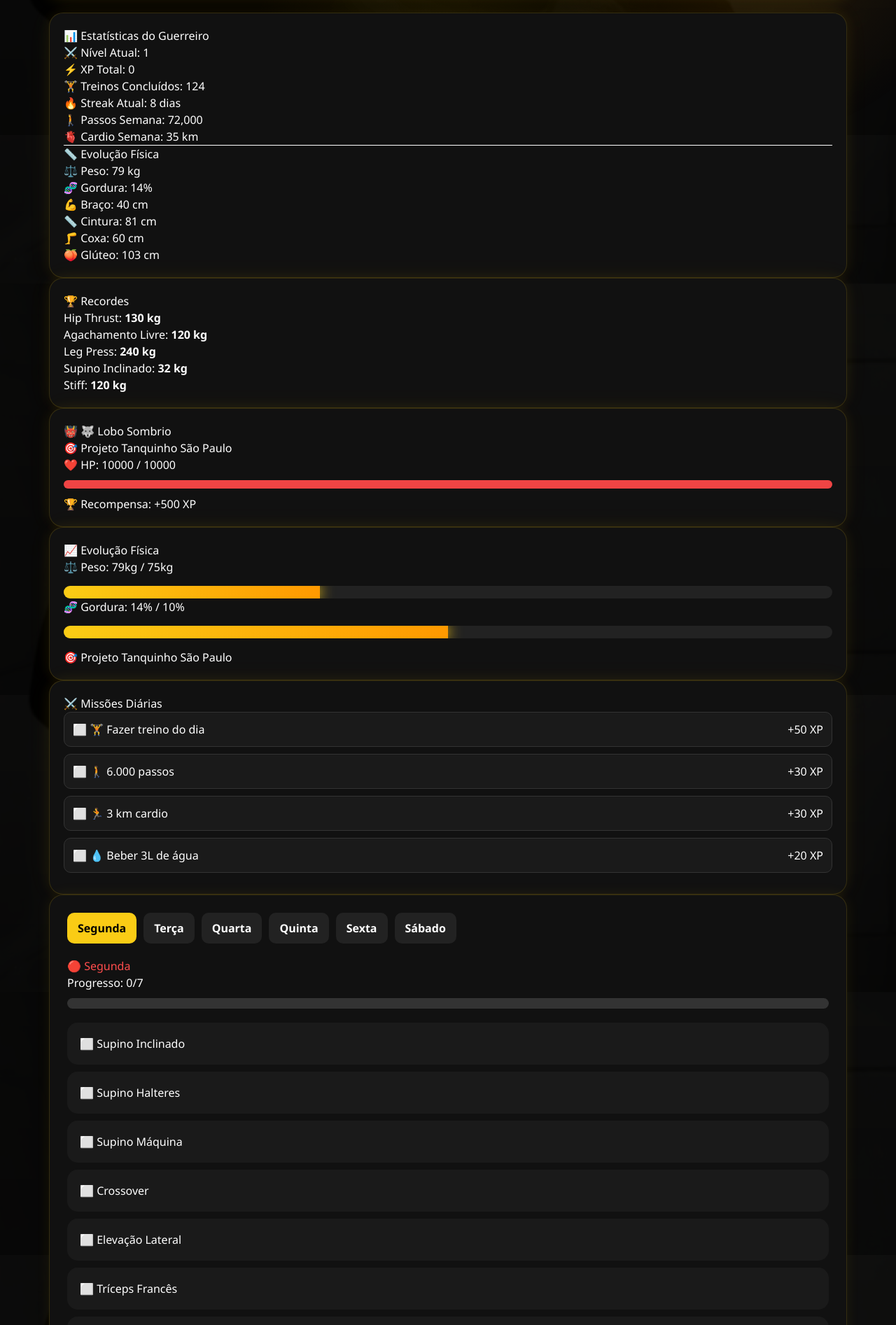
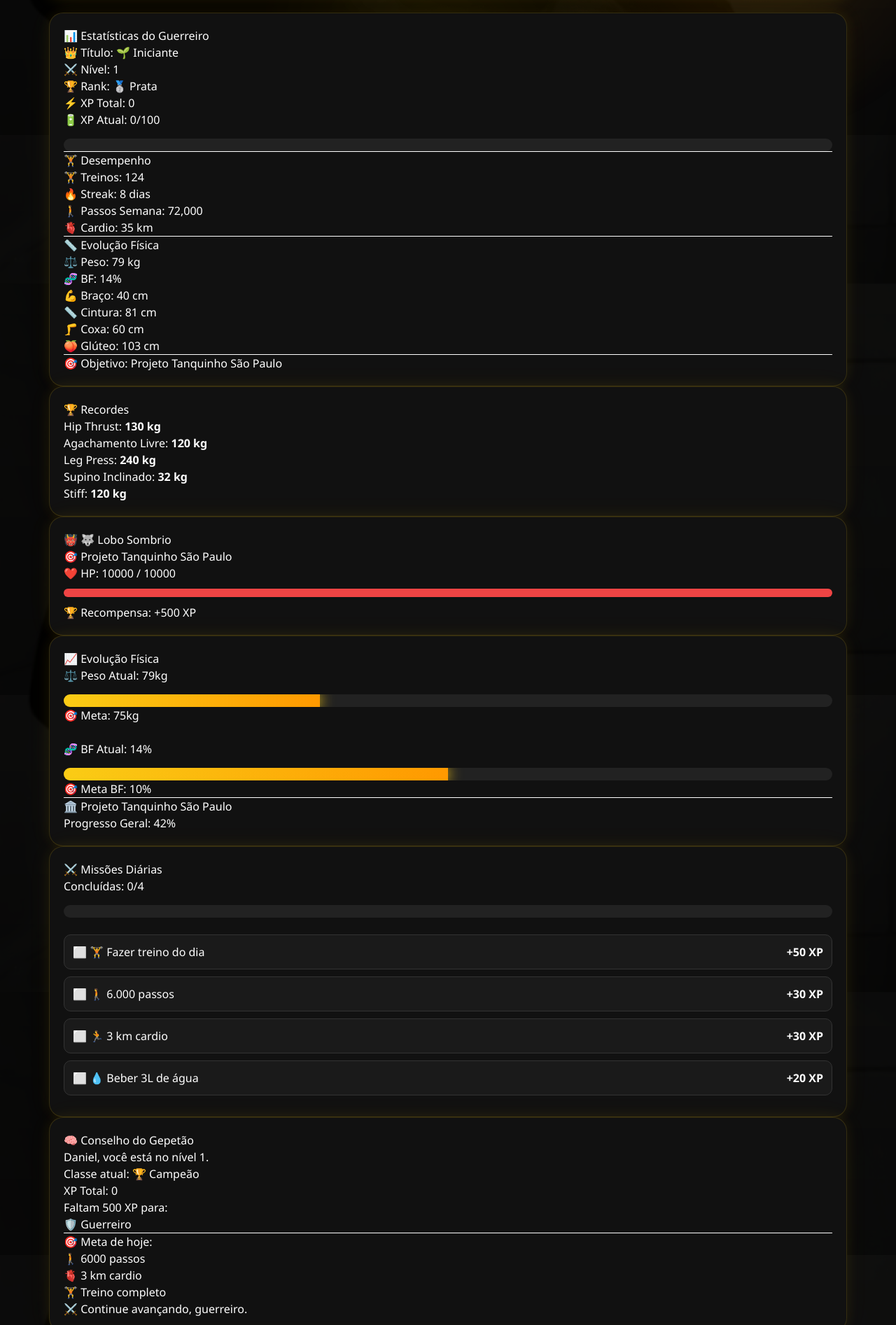
Before and after one commit to danielamaraldossantosneto-spec/ares-tracker, a React (Vite) app: page / in a window 1280 px wide. Shown: the part 607-2500 px from the top of the page at 70% size. Built offline with nearby package versions, Linux system fonts and the light colour scheme.

Commit message:
ARES V2 melhorias

```diff
--- a/src/App.jsx
+++ b/src/App.jsx
@@ -7,6 +7,7 @@ import AchievementsCard from "./components/AchievementsCard";
 import ProfileCard from "./components/ProfileCard";
 import StatsCard from "./components/StatsCard";
 import RecordsCard from "./components/RecordsCard";
+import MentorCard from "./components/MentorCard";
 import WorkoutCard from "./components/WorkoutCard";
 
 export default function App() {
@@ -67,6 +68,7 @@ export default function App() {
   <BossCard />
   <EvolutionCard />
   <MissionsCard />
+  <MentorCard />
 </div>
 
       <WorkoutCard />
--- a/src/components/EvolutionCard.jsx
+++ b/src/components/EvolutionCard.jsx
@@ -1,22 +1,28 @@
 export default function EvolutionCard() {
+  const pesoInicial = 81;
   const pesoAtual = 79;
   const pesoMeta = 75;
 
+  const gorduraInicial = 18;
   const gorduraAtual = 14;
   const gorduraMeta = 10;
 
   const progressoPeso =
-    ((81 - pesoAtual) / (81 - pesoMeta)) * 100;
+    ((pesoInicial - pesoAtual) /
+      (pesoInicial - pesoMeta)) *
+    100;
 
   const progressoGordura =
-    ((18 - gorduraAtual) / (18 - gorduraMeta)) * 100;
+    ((gorduraInicial - gorduraAtual) /
+      (gorduraInicial - gorduraMeta)) *
+    100;
 
   return (
     <div className="card">
       <h2>📈 Evolução Física</h2>
 
       <p>
-        ⚖️ Peso: {pesoAtual}kg / {pesoMeta}kg
+        ⚖️ Peso Atual: {pesoAtual}kg
       </p>
 
       <div className="xp-bar">
@@ -32,7 +38,13 @@ export default function EvolutionCard() {
       </div>
 
       <p>
-        🧬 Gordura: {gorduraAtual}% / {gorduraMeta}%
+        🎯 Meta: {pesoMeta}kg
+      </p>
+
+      <br />
+
+      <p>
+        🧬 BF Atual: {gorduraAtual}%
       </p>
 
       <div className="xp-bar">
@@ -47,8 +59,25 @@ export default function EvolutionCard() {
         />
       </div>
 
-      <p style={{ marginTop: "15px" }}>
-        🎯 Projeto Tanquinho São Paulo
+      <p>
+        🎯 Meta BF: {gorduraMeta}%
+      </p>
+
+      <hr />
+
+      <p>
+        🏛️ Projeto Tanquinho São Paulo
+      </p>
+
+      <p>
+        Progresso Geral:
+        {" "}
+        {Math.round(
+          (progressoPeso +
+            progressoGordura) /
+            2
+        )}
+        %
       </p>
     </div>
   );
--- /dev/null
+++ b/src/components/MentorCard.jsx
@@ -0,0 +1,86 @@
+import playerData from "../data/playerData";
+
+export default function MentorCard() {
+  const xpTotal =
+    Number(localStorage.getItem("ares_xp_total")) || 0;
+
+  let proximoTitulo = "🛡️ Guerreiro";
+  let falta = 500 - xpTotal;
+
+  if (xpTotal >= 500) {
+    proximoTitulo = "🏆 Campeão";
+    falta = 1500 - xpTotal;
+  }
+
+  if (xpTotal >= 1500) {
+    proximoTitulo = "🏛️ Titã";
+    falta = 3000 - xpTotal;
+  }
+
+  if (xpTotal >= 3000) {
+    proximoTitulo = "👑 Semideus";
+    falta = 5000 - xpTotal;
+  }
+
+  if (xpTotal >= 5000) {
+    proximoTitulo = "⚔️ Deus da Guerra";
+    falta = 10000 - xpTotal;
+  }
+
+  return (
+    <div className="card">
+      <h2>🧠 Conselho do Gepetão</h2>
+
+      <p>
+        Daniel, você está no nível{" "}
+        {playerData.nivel}.
+      </p>
+
+      <p>
+        Classe atual:
+        {" "}
+        {playerData.classe}
+      </p>
+
+      <p>
+        XP Total:
+        {" "}
+        {xpTotal}
+      </p>
+
+      <p>
+        Faltam{" "}
+        {Math.max(falta, 0)}
+        {" "}
+        XP para:
+      </p>
+
+      <p>
+        {proximoTitulo}
+      </p>
+
+      <hr />
+
+      <p>
+        🎯 Meta de hoje:
+      </p>
+
+      <p>
+        🚶 6000 passos
+      </p>
+
+      <p>
+        🫀 3 km cardio
+      </p>
+
+      <p>
+        🏋️ Treino completo
+      </p>
+
+      <p>
+        ⚔️ Continue avançando,
+        guerreiro.
+      </p>
+    </div>
+  );
+}
--- a/src/components/MissionsCard.jsx
+++ b/src/components/MissionsCard.jsx
@@ -82,9 +82,34 @@ function concluirMissao(missao) {
     );
   }
 
+  const progresso =
+    (concluidas.length /
+      missoes.length) *
+    100;
+
   return (
     <div className="card">
+
       <h2>⚔️ Missões Diárias</h2>
+
+      <p>
+        Concluídas:
+        {" "}
+        {concluidas.length}
+        /
+        {missoes.length}
+      </p>
+
+      <div className="xp-bar">
+        <div
+          className="xp-fill"
+          style={{
+            width: `${progresso}%`,
+          }}
+        />
+      </div>
+
+      <br />
 
       {missoes.map((m) => {
         const feita =
@@ -101,6 +126,7 @@ function concluirMissao(missao) {
               marginBottom: "10px",
               borderRadius: "10px",
               cursor: "pointer",
+
               background: feita
                 ? "rgba(34,197,94,.25)"
                 : "#1a1a1a",
@@ -112,11 +138,13 @@ border: feita
               transition: "0.3s",
             }}
           >
-            {feita ? "✅" : "⬜"} {m.nome}
+            {feita ? "✅" : "⬜"}{" "}
+            {m.nome}
 
             <span
               style={{
                 float: "right",
+                fontWeight: "bold",
               }}
             >
               +{m.xp} XP
@@ -124,6 +152,23 @@ transition: "0.3s",
           </div>
         );
       })}
+
+      {progresso === 100 && (
+        <div
+          style={{
+            marginTop: "15px",
+            padding: "10px",
+            borderRadius: "10px",
+            background:
+              "rgba(255,215,0,.15)",
+            border:
+              "1px solid gold",
+          }}
+        >
+          🏆 Todas as missões concluídas!
+        </div>
+      )}
+
     </div>
   );
 }
--- a/src/components/StatsCard.jsx
+++ b/src/components/StatsCard.jsx
@@ -7,12 +7,44 @@ export default function StatsCard() {
   const nivel =
     Math.floor(xpTotal / 100) + 1;
 
+  const xpAtual =
+    xpTotal % 100;
+
+  const xpProximoNivel = 100;
+
+  let titulo;
+
+  if (xpTotal >= 10000)
+    titulo = "⚔️ Deus da Guerra";
+  else if (xpTotal >= 5000)
+    titulo = "👑 Semideus";
+  else if (xpTotal >= 3000)
+    titulo = "🏛️ Titã";
+  else if (xpTotal >= 1500)
+    titulo = "🏆 Campeão";
+  else if (xpTotal >= 500)
+    titulo = "🛡️ Guerreiro";
+  else
+    titulo = "🌱 Iniciante";
+
+  const progressoNivel =
+    (xpAtual / xpProximoNivel) * 100;
+
   return (
     <div className="card">
+
       <h2>📊 Estatísticas do Guerreiro</h2>
 
       <p>
-        ⚔️ Nível Atual: {nivel}
+        👑 Título: {titulo}
+      </p>
+
+      <p>
+        ⚔️ Nível: {nivel}
+      </p>
+
+      <p>
+        🏆 Rank: {playerData.rank}
       </p>
 
       <p>
@@ -20,13 +52,34 @@ export default function StatsCard() {
       </p>
 
       <p>
-        🏋️ Treinos Concluídos:
+        🔋 XP Atual:
+        {" "}
+        {xpAtual}
+        /
+        {xpProximoNivel}
+      </p>
+
+      <div className="xp-bar">
+        <div
+          className="xp-fill"
+          style={{
+            width: `${progressoNivel}%`,
+          }}
+        />
+      </div>
+
+      <hr />
+
+      <h3>🏋️ Desempenho</h3>
+
+      <p>
+        🏋️ Treinos:
         {" "}
         {playerData.treinosConcluidos}
       </p>
 
       <p>
-        🔥 Streak Atual:
+        🔥 Streak:
         {" "}
         {playerData.streak} dias
       </p>
@@ -38,7 +91,7 @@ export default function StatsCard() {
       </p>
 
       <p>
-        🫀 Cardio Semana:
+        🫀 Cardio:
         {" "}
         {playerData.cardioSemana}
       </p>
@@ -54,7 +107,7 @@ export default function StatsCard() {
       </p>
 
       <p>
-        🧬 Gordura:
+        🧬 BF:
         {" "}
         {playerData.gordura}
       </p>
@@ -82,6 +135,14 @@ export default function StatsCard() {
         {" "}
         103 cm
       </p>
+
+      <hr />
+
+      <p>
+        🎯 Objetivo:
+        Projeto Tanquinho São Paulo
+      </p>
+
     </div>
   );
 }
```
Lines whose indentation alone changed are shown as unchanged.
